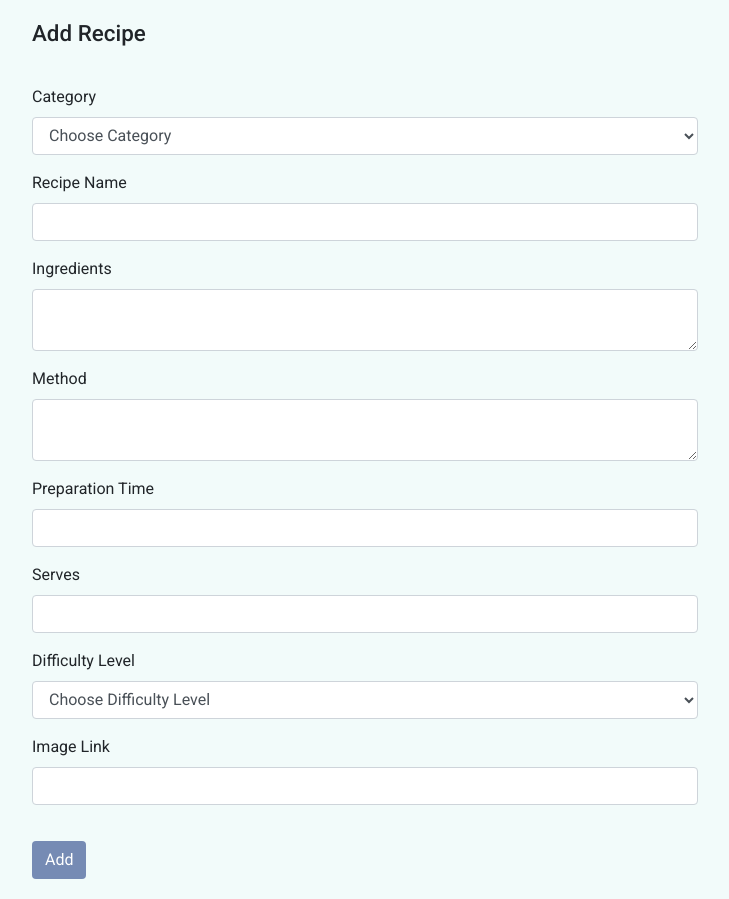
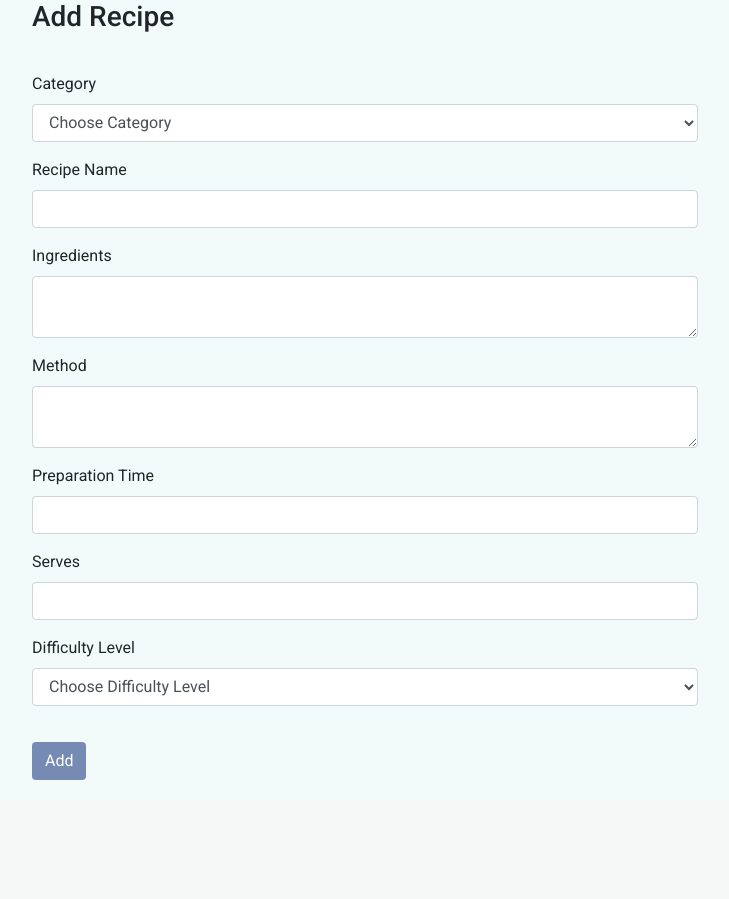
Before and after one commit to luisanegri/Data-Centric-Development, a Flask app: page /add_recipes in a window 1280 px wide. Shown: the part 56-955 px from the top of the page, without its empty margins (53-782 px from the left). After the commit the page ends 836 px from the top, so only its background shows below. Run offline with Flask 2, Linux system fonts and the light colour scheme; data that the repository does not hold is empty; some libraries are stand-ins or nearby versions; some web fonts are replaced.

Commit message:
removed field/added class for styling

```diff
--- a/templates/addrecipes.html
+++ b/templates/addrecipes.html
@@ -1,6 +1,5 @@
 {% extends 'base.html' %} {% block content %}
-<div class="wrapper">
-  <h3 class="recipe-title">Add Recipe</h3>
+<h3 class="title-category title-smaller">Add Recipe</h3>
   <form action="{{ url_for('insert_recipe') }}" class="add-recipe-form" method="POST">
       <div class="form-group fg">
         <label for="category_name">Category</label>
@@ -40,11 +39,6 @@
             {% endfor %}
           </select>
       </div>
-      <div class="form-group fg">
-        <label for="time_of_prep">Image Link</label>
-        <input id="img_link" name="img_link" type="text" class="form-control">
-      </div>
       <button type="submit" name="action" class="btn btn-default btn-add">Add</button>
   </form>
-</div>
 {% endblock %}
```
Also changed, not shown: templates/editrecipe.html (+6 -18 lines).
